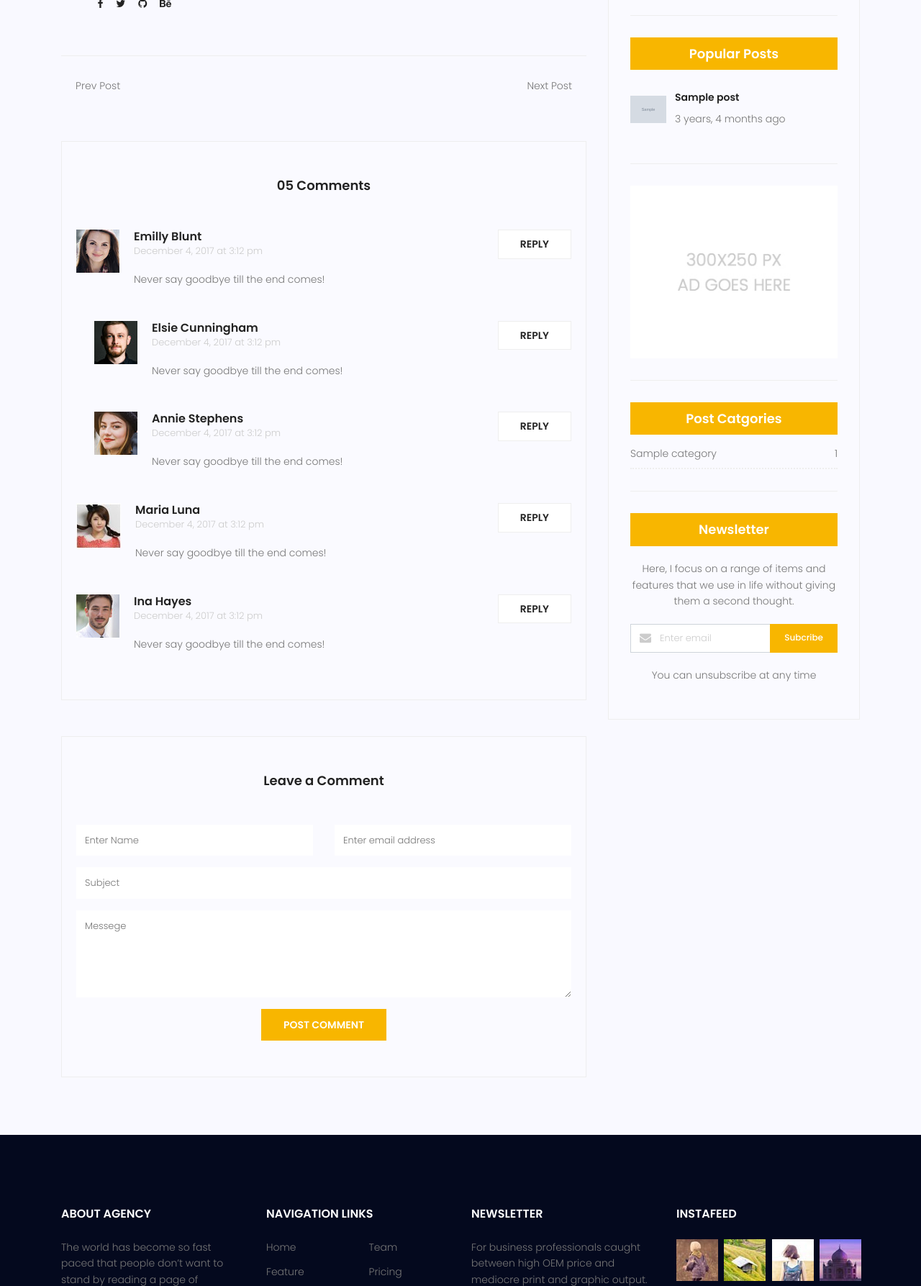
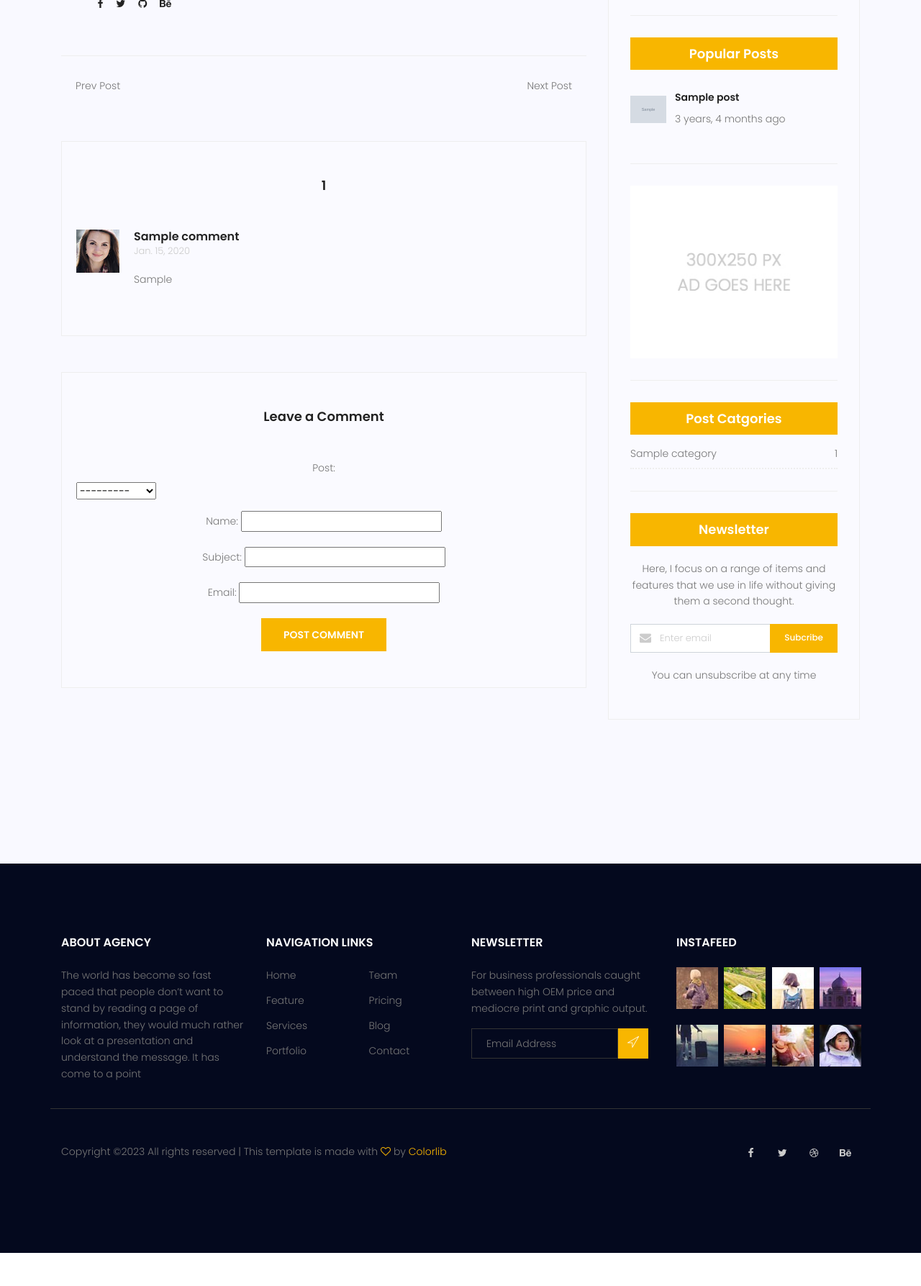
Before and after one commit to Samane-Gh/mySite, a Django app: page /blog/single/1 in a window 1280 px wide. Shown: the part 995-2782 px from the top of the page at 72% size. After the commit the page ends 2736 px from the top, so only its background shows below. Run offline with Django 3.2, Linux system fonts and the light colour scheme; tables that the repository leaves empty hold one stand-in row (values such as "Sample post"); grey boxes marked "Sample" are stand-in pictures; some libraries are stand-ins or nearby versions.

Commit message:
add comment form

```diff
--- /dev/null
+++ b/blog/forms.py
@@ -0,0 +1,9 @@
+from django import forms
+from blog.models import Comment
+from captcha.fields import CaptchaField
+
+class CommentForm(forms.ModelForm):
+
+    class Meta:
+        model = Comment
+        fields =['post','name','subject','email',]
--- a/blog/templatetags/blog_tags.py
+++ b/blog/templatetags/blog_tags.py
@@ -1,5 +1,5 @@
 from django import template
-from blog.models import Post
+from blog.models import Post,Comment
 from blog.models import Category
 register = template.Library()
 
@@ -8,6 +8,10 @@
 def function():
     posts = Post.objects.filter(status=1)
     return posts
+
+@register.simple_tag(name='comments_count')
+def function(pid):
+    return Comment.objects.filter(post=pid,approved=True).count()
 
 @register.inclusion_tag('blog/blog-popular-posts.html')
 def latestposts(arg=3):
--- a/blog/views.py
+++ b/blog/views.py
@@ -1,8 +1,10 @@
+from django.contrib import messages
 from django.shortcuts import render,get_object_or_404
-from blog.models import Post
+from blog.models import Post,Comment
 from blog.models import Category
 from django.utils import timezone
 from django.core.paginator import Paginator,EmptyPage,PageNotAnInteger
+from blog.forms import CommentForm
 
 # Create your views here.
 def blog_view(request,**kwargs):
@@ -27,16 +29,27 @@
 
 
 def blog_single(request,pid=None):
-    if pid is None:
-        contex = {'post': {}}
+    if request.method == 'POST':
+        form = CommentForm(request.POST)
+        if form.is_valid():
+            form.save()
+            messages.add_message(request,messages.SUCCESS,'your comment submited successfully')
+        else:
+           messages.add_message(request,messages.ERROR,'yourc comment did not submited successfully')
+    else:
+        if pid is None:
+            contex = {'post': {}}
+            return render(request,'blog/blog-single.html',contex)
+        post = Post.objects.get(id =pid)
+        post.counted_views +=1
+        next_post = Post.objects.filter(published_date__gt=post.published_date).order_by('published_date').first()
+        prev_post =Post.objects.filter(published_date__lt=post.published_date).order_by('published_date').last()
+        comments = Comment.objects.filter(post = post.id,approved=True)
+        form = CommentForm()
+        contex = {'post': post,'next_post': next_post,'prev_post': prev_post,'comments': comments,'form': form}
+
+        post.save()
         return render(request,'blog/blog-single.html',contex)
-    post = Post.objects.get(id =pid)
-    post.counted_views +=1
-    next_post = Post.objects.filter(published_date__gt=post.published_date).order_by('published_date').first()
-    prev_post =Post.objects.filter(published_date__lt=post.published_date).order_by('published_date').last()
-    contex = {'post': post,'next_post': next_post,'prev_post': prev_post}
-    post.save()
-    return render(request,'blog/blog-single.html',contex)
 
 def blog_category(request,cat_name):
     posts = Post.objects.filter(status=1)
--- a/templates/blog/blog-home.html
+++ b/templates/blog/blog-home.html
@@ -1,4 +1,5 @@
-	{%load static%}
+
+	{% load static %}
 	{% load blog_tags %}
 	<!DOCTYPE html>
 	<html lang="zxx" class="no-js">
@@ -189,7 +190,7 @@
 										<p class="user-name col-lg-12 col-md-12 col-6"><a href="#">{{post.auther}}</a> <span class="lnr lnr-user"></span></p>
 										<p class="date col-lg-12 col-md-12 col-6"><a href="#">{{post.published_date|date:"D d M Y"}}</a> <span class="lnr lnr-calendar-full"></span></p>
 										<p class="view col-lg-12 col-md-12 col-6"><a href="#">{{post.counted_views}}</a> <span class="lnr lnr-eye"></span></p>
-										<p class="comments col-lg-12 col-md-12 col-6"><a href="#">06 Comments</a> <span class="lnr lnr-bubble"></span></p>
+										<p class="comments col-lg-12 col-md-12 col-6"><a href="#">{% comments_count post.id %} Comments</a> <span class="lnr lnr-bubble"></span></p>
 									</div>
 								</div>
 								<div class="col-lg-9 col-md-9 ">
--- a/templates/blog/blog-single.html
+++ b/templates/blog/blog-single.html
@@ -1,5 +1,7 @@
 	{%load static%}
 	{% load blog_tags %}
+	{% load humanize %}
+
 	<!DOCTYPE html>
 	<html lang="zxx" class="no-js">
 	<head>
@@ -180,108 +182,41 @@
 									</div>
 								</div>
 							</div>
+
 							 <div class="comments-area">
-								<h4>05 Comments</h4>
+								<h4>{{ comments|length }}</h4>
 								<div class="comment-list">
+								{% for comment in comments %}
+
 										<div class="single-comment justify-content-between d-flex">
 											<div class="user justify-content-between d-flex">
 												<div class="thumb">
 													<img src="img/blog/c1.jpg" alt="">
 												</div>
 												<div class="desc">
-                                                <h5><a href="#">Emilly Blunt</a></h5>
-                                                <p class="date">December 4, 2017 at 3:12 pm </p>
-                                                <p class="comment">
-                                                    Never say goodbye till the end comes!
+													<h5><a href="#">{{comment.name}}</a></h5>
+													<p class="date">{{comment.created_date|naturalday}} </p>
+													<p class ="comment">
+															{{comment.massage}}
 													</p>
 												</div>
 											</div>
-                                        <div class="reply-btn">
+											{% comment %} <div class="reply-btn">
 												<a href="" class="btn-reply text-uppercase">reply</a>
+											</div> {% endcomment %}
 										</div>
 									</div>
-                                </div>
-								<div class="comment-list left-padding">
-                                    <div class="single-comment justify-content-between d-flex">
-                                        <div class="user justify-content-between d-flex">
-                                            <div class="thumb">
-                                                <img src="img/blog/c2.jpg" alt="">
-                                            </div>
-                                            <div class="desc">
-                                                <h5><a href="#">Elsie Cunningham</a></h5>
-                                                <p class="date">December 4, 2017 at 3:12 pm </p>
-                                                <p class="comment">
-                                                    Never say goodbye till the end comes!
-                                                </p>
-                                            </div>
-                                        </div>
-                                        <div class="reply-btn">
-                                               <a href="" class="btn-reply text-uppercase">reply</a>
-                                        </div>
-                                    </div>
-                                </div>
-								<div class="comment-list left-padding">
-                                    <div class="single-comment justify-content-between d-flex">
-                                        <div class="user justify-content-between d-flex">
-                                            <div class="thumb">
-                                                <img src="img/blog/c3.jpg" alt="">
-                                            </div>
-                                            <div class="desc">
-                                                <h5><a href="#">Annie Stephens</a></h5>
-                                                <p class="date">December 4, 2017 at 3:12 pm </p>
-                                                <p class="comment">
-                                                    Never say goodbye till the end comes!
-                                                </p>
-                                            </div>
-                                        </div>
-                                        <div class="reply-btn">
-                                               <a href="" class="btn-reply text-uppercase">reply</a>
-                                        </div>
-                                    </div>
-                                </div>
-								<div class="comment-list">
-                                    <div class="single-comment justify-content-between d-flex">
-                                        <div class="user justify-content-between d-flex">
-                                            <div class="thumb">
-                                                <img src="img/blog/c4.jpg" alt="">
-                                            </div>
-                                            <div class="desc">
-                                                <h5><a href="#">Maria Luna</a></h5>
-                                                <p class="date">December 4, 2017 at 3:12 pm </p>
-                                                <p class="comment">
-                                                    Never say goodbye till the end comes!
-                                                </p>
-                                            </div>
-                                        </div>
-                                        <div class="reply-btn">
-                                               <a href="" class="btn-reply text-uppercase">reply</a>
-                                        </div>
-                                    </div>
-                                </div>
-								<div class="comment-list">
-                                    <div class="single-comment justify-content-between d-flex">
-                                        <div class="user justify-content-between d-flex">
-                                            <div class="thumb">
-                                                <img src="img/blog/c5.jpg" alt="">
-                                            </div>
-                                            <div class="desc">
-                                                <h5><a href="#">Ina Hayes</a></h5>
-                                                <p class="date">December 4, 2017 at 3:12 pm </p>
-                                                <p class="comment">
-                                                    Never say goodbye till the end comes!
-                                                </p>
-                                            </div>
-                                        </div>
-                                        <div class="reply-btn">
-                                               <a href="" class="btn-reply text-uppercase">reply</a>
-                                        </div>
-                                    </div>
-                                </div>
+									{% empty %}
+									<p>  NO comments here be the first one to tell your thouths </p>
+								{% endfor %}
+
 							</div>
 							<div class="comment-form">
 								<h4>Leave a Comment</h4>
-								<form>
-									<div class="form-group form-inline">
+								<form method="post" action='{% url "blog:single" pid=post.id %}'>
+									{% csrf_token %}
+									{{form.as_p}}
+									{% comment %} <div class="form-group form-inline">
 									  <div class="form-group col-lg-6 col-md-12 name">
 									    <input type="text" class="form-control" id="name" placeholder="Enter Name" onfocus="this.placeholder = ''" onblur="this.placeholder = 'Enter Name'">
 									  </div>
@@ -295,9 +230,11 @@
 									<div class="form-group">
 										<textarea class="form-control mb-10" rows="5" name="message" placeholder="Messege" onfocus="this.placeholder = ''" onblur="this.placeholder = 'Messege'" required=""></textarea>
 									</div>
-									<a href="#" class="primary-btn text-uppercase">Post Comment</a>
+									 {% endcomment %}
+									<button type="submit" class="primary-btn text-uppercase">Post Comment</a>
 								</form>
 							</div>
+
 						</div>
 						<div class="col-lg-4 sidebar-widgets">
 							<div class="widget-wrap">
@@ -337,6 +274,28 @@
 							</div>
 						</div>
 					</div>
+					{% comment %} <div class="comments-area">
+						<div id="disqus_thread"></div>
+							<script>
+								/**
+								*  RECOMMENDED CONFIGURATION VARIABLES: EDIT AND UNCOMMENT THE SECTION BELOW TO INSERT DYNAMIC VALUES FROM YOUR PLATFORM OR CMS.
+								*  LEARN WHY DEFINING THESE VARIABLES IS IMPORTANT: https://disqus.com/admin/universalcode/#configuration-variables    */
+								/*
+								var disqus_config = function () {
+								this.page.url = PAGE_URL;  // Replace PAGE_URL with your page's canonical URL variable
+								this.page.identifier = PAGE_IDENTIFIER; // Replace PAGE_IDENTIFIER with your page's unique identifier variable
+								};
+								*/
+								(function() { // DON'T EDIT BELOW THIS LINE
+								var d = document, s = d.createElement('script');
+								s.src = 'https://127-0-0-1-8000-oxnsg77bvx.disqus.com/embed.js';
+								s.setAttribute('data-timestamp', +new Date());
+								(d.head || d.body).appendChild(s);
+								})();
+							</script>
+							<noscript>Please enable JavaScript to view the <a href="https://disqus.com/?ref_noscript">comments powered by Disqus.</a></noscript>
+						</div>
+				</div> {% endcomment %}
 				</div>
 			</section>
 			<!-- End post-content Area -->
```
Also changed, not shown: blog/admin.py (+10 -1 lines), blog/models.py (+15 -0 lines), blog/migrations/0006_comment.py (added). Lines whose indentation alone changed are shown as unchanged.
